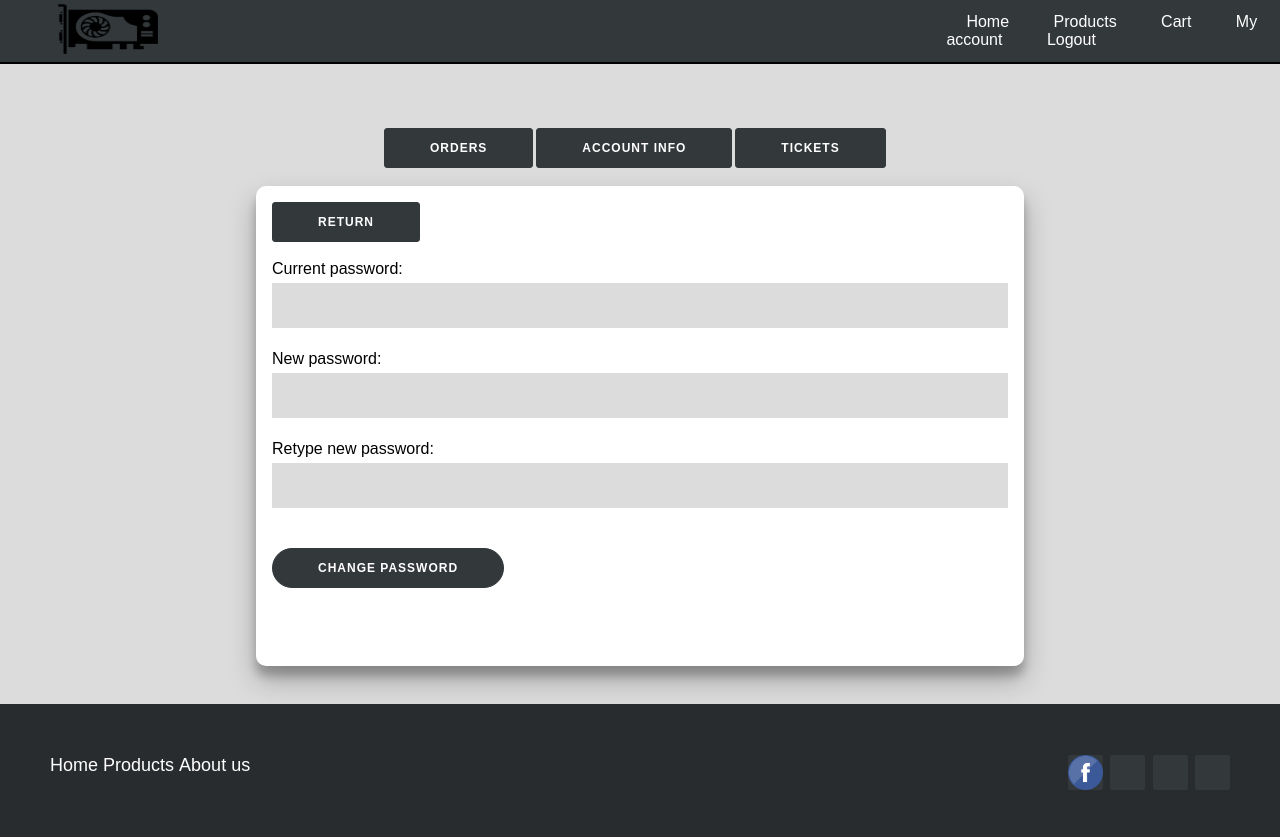
After one commit to MrJovanovic13/web_projekat, a PHP site: page /my-account/view/change-password.php in a window 1280 px wide. The commit adds this page. Run offline with PHP 8.4, Linux system fonts and the light colour scheme; the template is opened without the code that fills it, so the values that code supplies are empty; the visitor is signed in with stand-in values (Sample User, id 1); some web fonts are replaced.

Commit message:
change password added, password validate bugfix

```diff
--- a/my-account/template/accountMenu.php
+++ b/my-account/template/accountMenu.php
@@ -6,6 +6,9 @@ $user = unserialize($_SESSION['userObj']);
 $userLevel = $user->userLevel;
 ?>
 <?php if ($userLevel == 2) : ?>
+    <form class="menuForm" action="../account-info/">
+        <input class="menuButton" type="submit" value="Account info" />
+    </form>
     <form class="menuForm" action="../orders/">
         <input class="menuButton" type="submit" value="Orders" />
     </form>
@@ -22,6 +25,9 @@ $userLevel = $user->userLevel;
         <input class="menuButton" type="submit" value="Tickets" />
     </form>
 <?php elseif ($userLevel == 1) : ?>
+    <form class="menuForm" action="../account-info/">
+        <input class="menuButton" type="submit" value="Account info" />
+    </form>
     <form class="menuForm" action="../orders/">
         <input class="menuButton" type="submit" value="Orders" />
     </form>
@@ -35,7 +41,7 @@ $userLevel = $user->userLevel;
     <form class="menuForm" action="../orders/">
         <input class="menuButton" type="submit" value="Orders" />
     </form>
-    <form class="menuForm" action="../users/">
+    <form class="menuForm" action="../account-info/">
         <input class="menuButton" type="submit" value="Account info" />
     </form>
     <form class="menuForm" action="../tickets/">
--- /dev/null
+++ b/my-account/view/change-password.php
@@ -0,0 +1,49 @@
+<?php
+require_once "../template/navbarLogged.php";
+?>
+<link rel="stylesheet" href="../../css/dashboard.css">
+<div class="shell">
+
+    <div class="buttons-div">
+        <?php
+        require_once "../template/accountMenu.php";
+        ?>
+
+    </div>
+    <br>
+    <div class="container" id="container">
+    <div class="buttons-div-second">
+            <form class="menuForm" action="../account-info/">
+                <input class="menuButton" type="submit" value="Return" />
+            </form>
+        </div>
+        <br>
+        <form action="../change-password/" method="post">
+            <p>
+                Current password:
+                <input type="password" name="password">
+                <span class="error"> <?= $errors['password'] ?? '' ?></span>
+            </p>
+            <p>
+                New password:
+                <input type="password" name="newPassword">
+                <span class="error"> <?= $errors['newPassword'] ?? '' ?></span>
+            </p>
+            <p>
+                Retype new password:
+                <input type="password" name="retypePassword">
+                <span class="error"> <?= $errors['retypePassword'] ?? '' ?></span>
+            </p>
+            <br>
+            <p>
+                <input id="button-helper" type="submit" name="submit" value="Change password">
+                <input type="hidden" id="userId" name="userId" value="<?= $userId ?>">
+            </p>
+        </form>
+    </div>
+</div>
+
+<?php
+require_once "../template/footer.php";
+
+?>
```
Also changed, not shown: controller/userValidator.php (+45 -1 lines), my-account/change-password/index.php (added, +44 -0 lines), my-account/view/account-info.php (+9 -0 lines).
